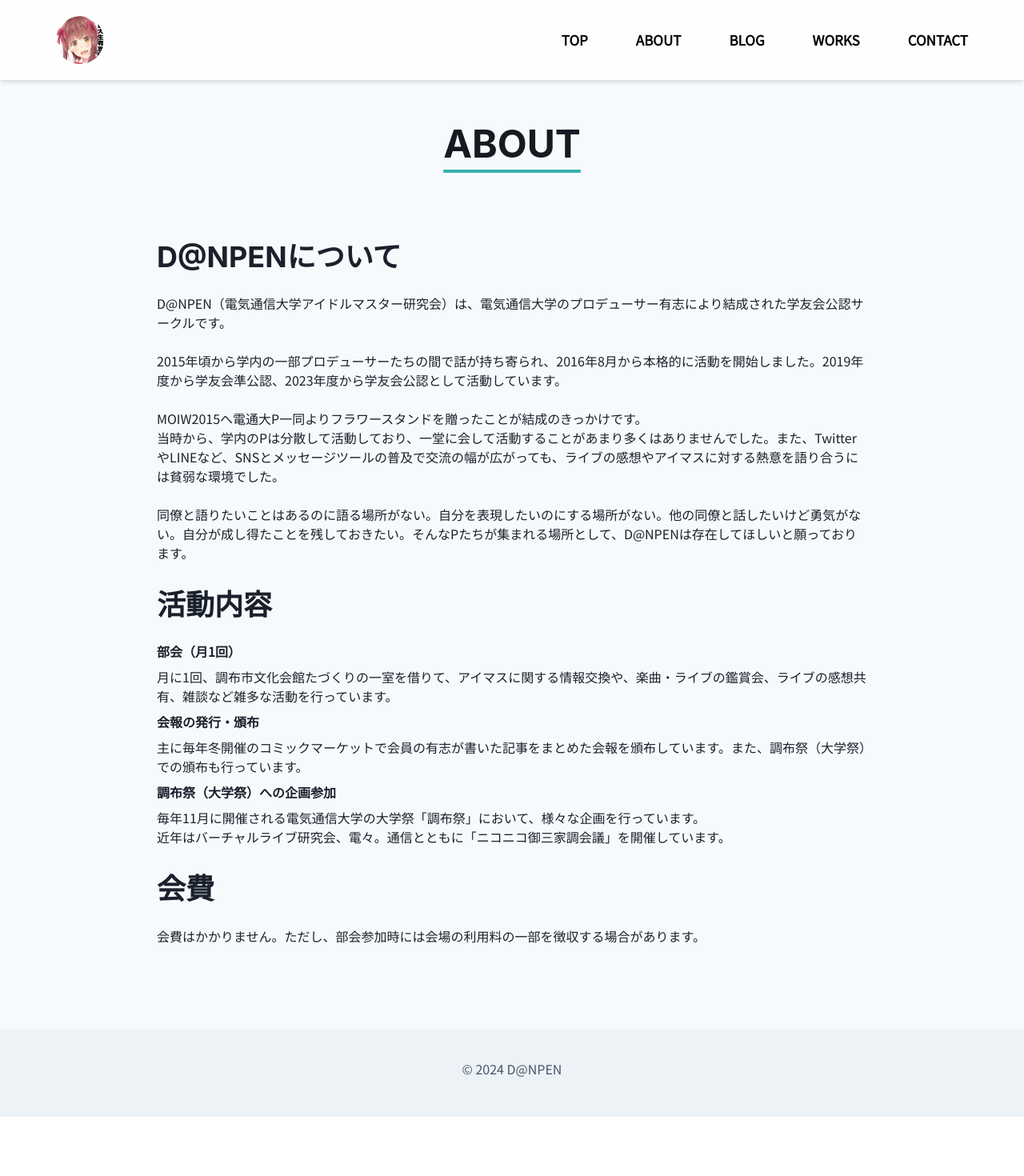
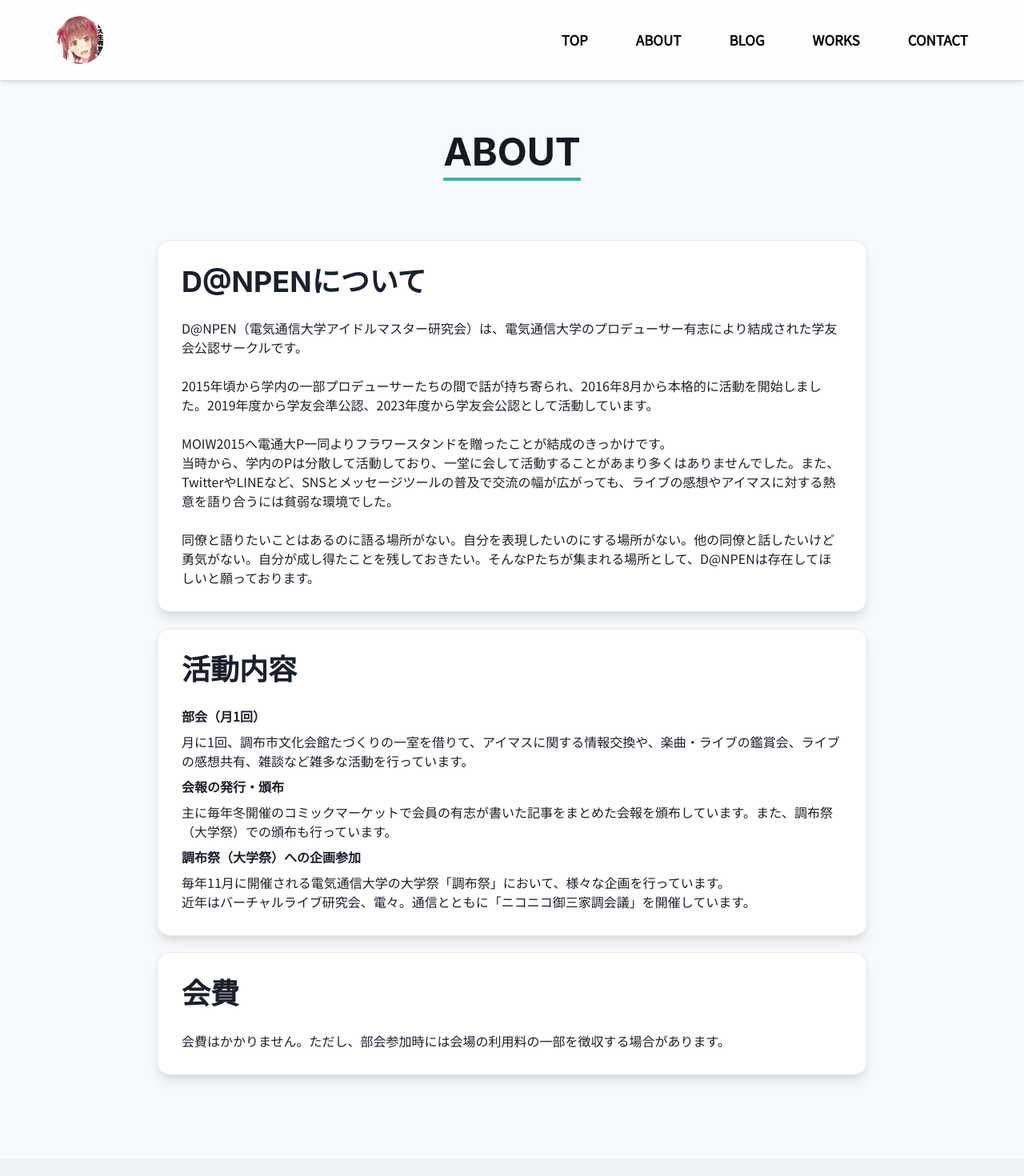
Before and after one commit to tkmrmr/uec-imas-website, a Next.js app: page /about in a window 1280 px wide. Shown: the top 1470 px of the page at 80% size. Before the commit the page ends 1396 px from the top, so only its background shows below. Built offline with nearby package versions, Linux system fonts and the light colour scheme.

Commit message:
デザイン調整

```diff
--- a/app/about/page.tsx
+++ b/app/about/page.tsx
@@ -9,8 +9,14 @@ const Dd = chakra("dd");
 export default function About() {
   return (
     <Box m="40px">
-      <Stack spacing={8}>
-        <Box>
+      <Stack spacing={5}>
+        <Box
+          bgColor="white"
+          border="1px solid #E2E8F0"
+          borderRadius="2xl"
+          boxShadow="lg"
+          p="30px"
+        >
           <Heading>D@NPENについて</Heading>
           <Text whiteSpace="pre-line" mt="1.5rem">
             {`D@NPEN（電気通信大学アイドルマスター研究会）は、電気通信大学のプロデューサー有志により結成された学友会公認サークルです。
@@ -23,7 +29,13 @@ export default function About() {
               同僚と語りたいことはあるのに語る場所がない。自分を表現したいのにする場所がない。他の同僚と話したいけど勇気がない。自分が成し得たことを残しておきたい。そんなPたちが集まれる場所として、D@NPENは存在してほしいと願っております。`}
           </Text>
         </Box>
-        <Box>
+        <Box
+          bgColor="white"
+          border="1px solid #E2E8F0"
+          borderRadius="2xl"
+          boxShadow="lg"
+          p="30px"
+        >
           <Heading>活動内容</Heading>
           <Dl mt="1.5rem">
             <Dt fontWeight="bold" my={2}>
@@ -48,7 +60,13 @@ export default function About() {
             </Dd>
           </Dl>
         </Box>
-        <Box>
+        <Box
+          bgColor="white"
+          border="1px solid #E2E8F0"
+          borderRadius="2xl"
+          boxShadow="lg"
+          p="30px"
+        >
           <Heading>会費</Heading>
           <Text mt="1.5rem">
             会費はかかりません。ただし、部会参加時には会場の利用料の一部を徴収する場合があります。
--- a/components/page-title.tsx
+++ b/components/page-title.tsx
@@ -3,19 +3,20 @@ import { Box, Center, Heading } from "@chakra-ui/react";
 export default function PageHeader({ pathname }: { pathname: string }) {
   return (
     <Box
-      h={{ base: "120px", md: "160px" }}
+      h={{ base: "120px", sm: "160px" }}
       w="100%"
-      mt={{ base: "70px", md: "100px" }}
+      mt={{ base: "70px", sm: "100px" }}
     >
       <Center>
         <Heading
-          lineHeight={{ base: "120px", md: "160px" }}
-          fontSize={{ base: "36px", md: "48px" }}
+          lineHeight={{ base: "120px", sm: "160px" }}
+          fontSize={{ base: "36px", sm: "48px" }}
           textTransform="uppercase"
           textDecor="underline"
           color="gray.900"
           textUnderlineOffset="15px"
           textDecorationColor="teal.400"
+          mt="10px"
         >
           {pathname}
         </Heading>
```
Also changed, not shown: app/blog/page.tsx (+5 -4 lines).
